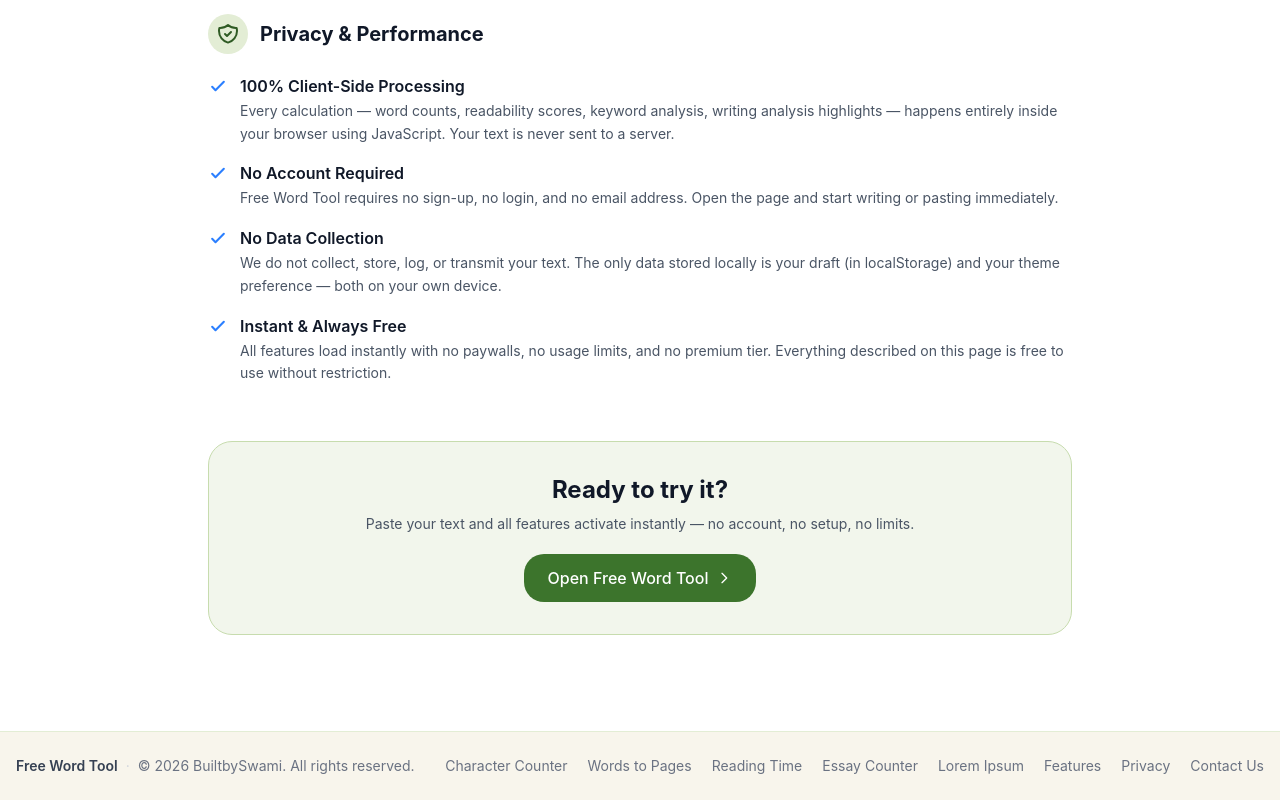
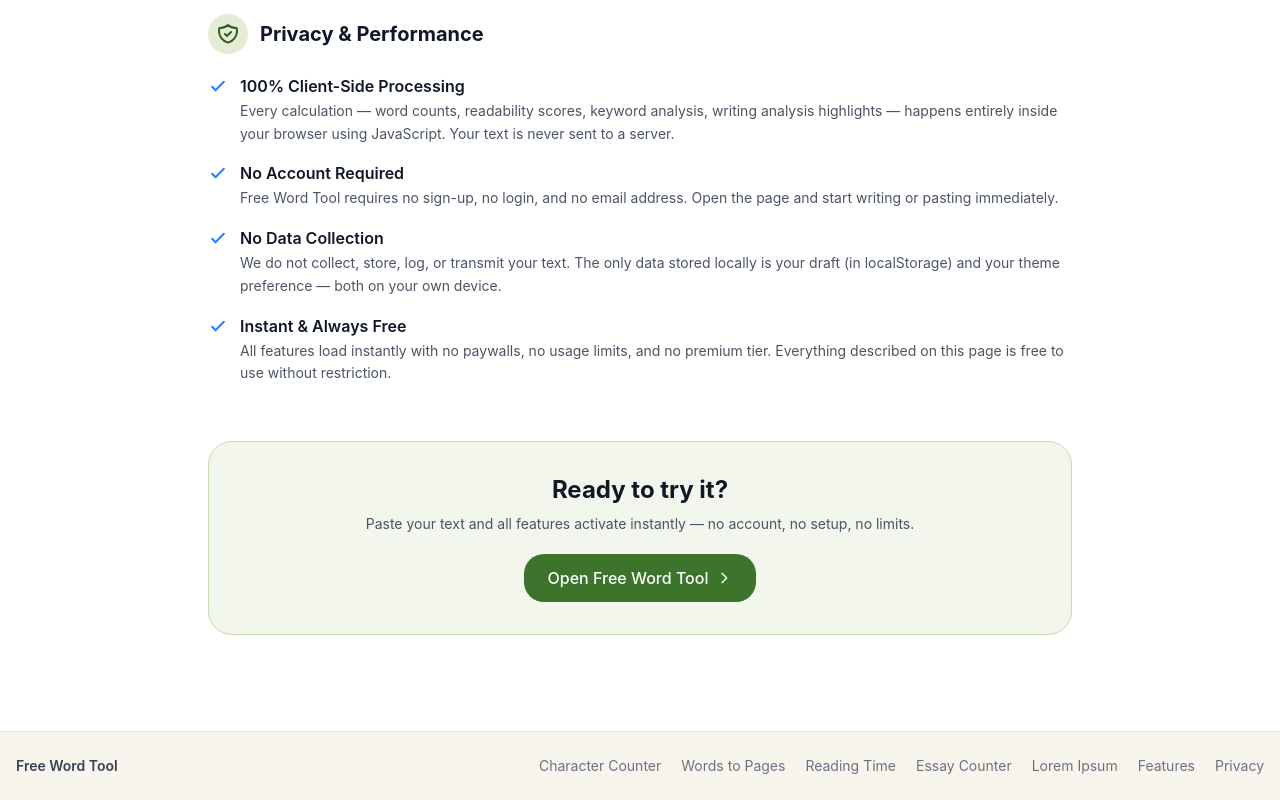
Before and after one commit to swamiguru/Freewordtool, an Astro site: page /features in a window 1280 px wide. Shown: the part 3916-4716 px from the top of the page. Built offline with nearby package versions, Linux system fonts and the light colour scheme; Astro itself is replaced by a stand-in of ours; a script that the page names is missing.

Commit message:
Disable contact-us page and remove footer copyright/attribution
- Add /contact-us → / redirect (301) in astro.config.mjs
- Remove © 2026 BuiltbySwami copyright line from all page footers
- Remove Contact Us footer link from all pages

Co-Authored-By: Claude Sonnet 4.6 <noreply@anthropic.com>

```diff
--- a/astro.config.mjs
+++ b/astro.config.mjs
@@ -6,6 +6,9 @@ import tailwindcss from '@tailwindcss/vite';
 // https://astro.build/config
 export default defineConfig({
   site: 'https://www.freewordtool.com',
+  redirects: {
+    '/contact-us': '/',
+  },
   vite: {
     plugins: [tailwindcss()]
   }
--- a/src/pages/character-counter.astro
+++ b/src/pages/character-counter.astro
@@ -124,7 +124,7 @@ const faqSchema = {
   <!-- Footer -->
   <footer class="border-t border-gray-200 dark:border-gray-800 bg-gray-50 dark:bg-gray-900 mt-auto">
     <div class="max-w-7xl mx-auto px-4 py-8 sm:py-6 flex flex-col items-center gap-4 text-center sm:flex-row sm:justify-between sm:gap-3 sm:text-left text-sm text-gray-500 dark:text-gray-400">
-      <div><a href="/" class="font-semibold text-gray-700 dark:text-gray-300 hover:text-blue-600 dark:hover:text-blue-400 transition-colors">Free Word Tool</a><span class="mx-2 text-gray-300 dark:text-gray-600">&middot;</span>&copy; 2026 <a href="https://www.builtbyswami.com/" target="_blank" rel="noopener noreferrer" class="hover:text-blue-600 dark:hover:text-blue-400 transition-colors">BuiltbySwami</a>. All rights reserved.</div>
+      <div><a href="/" class="font-semibold text-gray-700 dark:text-gray-300 hover:text-blue-600 dark:hover:text-blue-400 transition-colors">Free Word Tool</a></div>
       <nav class="flex flex-wrap items-center justify-center gap-x-5 gap-y-2">
         <a href="/character-counter" class="hover:text-blue-600 dark:hover:text-blue-400 transition-colors">Character Counter</a>
         <a href="/words-to-pages" class="hover:text-blue-600 dark:hover:text-blue-400 transition-colors">Words to Pages</a>
@@ -133,7 +133,7 @@ const faqSchema = {
         <a href="/lorem-ipsum-generator" class="hover:text-blue-600 dark:hover:text-blue-400 transition-colors">Lorem Ipsum</a>
         <a href="/features" class="hover:text-blue-600 dark:hover:text-blue-400 transition-colors">Features</a>
         <a href="/privacy" class="hover:text-blue-600 dark:hover:text-blue-400 transition-colors">Privacy</a>
-        <a href="/contact-us" class="hover:text-blue-600 dark:hover:text-blue-400 transition-colors">Contact Us</a>
+
       </nav>
     </div>
   </footer>
--- a/src/pages/essay-word-counter.astro
+++ b/src/pages/essay-word-counter.astro
@@ -122,7 +122,7 @@ const faqSchema = {
   <!-- Footer -->
   <footer class="border-t border-gray-200 dark:border-gray-800 bg-gray-50 dark:bg-gray-900 mt-4">
     <div class="max-w-7xl mx-auto px-4 py-8 sm:py-6 flex flex-col items-center gap-4 text-center sm:flex-row sm:justify-between sm:gap-3 sm:text-left text-sm text-gray-500 dark:text-gray-400">
-      <div><a href="/" class="font-semibold text-gray-700 dark:text-gray-300 hover:text-blue-600 dark:hover:text-blue-400 transition-colors">Free Word Tool</a><span class="mx-2 text-gray-300 dark:text-gray-600">&middot;</span>&copy; 2026 <a href="https://www.builtbyswami.com/" target="_blank" rel="noopener noreferrer" class="hover:text-blue-600 dark:hover:text-blue-400 transition-colors">BuiltbySwami</a>. All rights reserved.</div>
+      <div><a href="/" class="font-semibold text-gray-700 dark:text-gray-300 hover:text-blue-600 dark:hover:text-blue-400 transition-colors">Free Word Tool</a></div>
       <nav class="flex flex-wrap items-center justify-center gap-x-5 gap-y-2">
         <a href="/character-counter" class="hover:text-blue-600 dark:hover:text-blue-400 transition-colors">Character Counter</a>
         <a href="/words-to-pages" class="hover:text-blue-600 dark:hover:text-blue-400 transition-colors">Words to Pages</a>
@@ -131,7 +131,7 @@ const faqSchema = {
         <a href="/lorem-ipsum-generator" class="hover:text-blue-600 dark:hover:text-blue-400 transition-colors">Lorem Ipsum</a>
         <a href="/features" class="hover:text-blue-600 dark:hover:text-blue-400 transition-colors">Features</a>
         <a href="/privacy" class="hover:text-blue-600 dark:hover:text-blue-400 transition-colors">Privacy</a>
-        <a href="/contact-us" class="hover:text-blue-600 dark:hover:text-blue-400 transition-colors">Contact Us</a>
+
       </nav>
     </div>
   </footer>
--- a/src/pages/features.astro
+++ b/src/pages/features.astro
@@ -201,7 +201,7 @@ const groups = [
 
   <footer class="border-t border-gray-200 dark:border-gray-800 bg-gray-50 dark:bg-gray-900 mt-12">
     <div class="max-w-7xl mx-auto px-4 py-8 sm:py-6 flex flex-col items-center gap-4 text-center sm:flex-row sm:justify-between sm:gap-3 sm:text-left text-sm text-gray-500 dark:text-gray-400">
-      <div><a href="/" class="font-semibold text-gray-700 dark:text-gray-300 hover:text-blue-600 dark:hover:text-blue-400 transition-colors">Free Word Tool</a><span class="mx-2 text-gray-300 dark:text-gray-600">&middot;</span>&copy; 2026 <a href="https://www.builtbyswami.com/" target="_blank" rel="noopener noreferrer" class="hover:text-blue-600 dark:hover:text-blue-400 transition-colors">BuiltbySwami</a>. All rights reserved.</div>
+      <div><a href="/" class="font-semibold text-gray-700 dark:text-gray-300 hover:text-blue-600 dark:hover:text-blue-400 transition-colors">Free Word Tool</a></div>
       <nav class="flex flex-wrap items-center justify-center gap-x-5 gap-y-2">
         <a href="/character-counter" class="hover:text-blue-600 dark:hover:text-blue-400 transition-colors">Character Counter</a>
         <a href="/words-to-pages" class="hover:text-blue-600 dark:hover:text-blue-400 transition-colors">Words to Pages</a>
@@ -210,7 +210,7 @@ const groups = [
         <a href="/lorem-ipsum-generator" class="hover:text-blue-600 dark:hover:text-blue-400 transition-colors">Lorem Ipsum</a>
         <a href="/features" class="hover:text-blue-600 dark:hover:text-blue-400 transition-colors">Features</a>
         <a href="/privacy" class="hover:text-blue-600 dark:hover:text-blue-400 transition-colors">Privacy</a>
-        <a href="/contact-us" class="hover:text-blue-600 dark:hover:text-blue-400 transition-colors">Contact Us</a>
+
       </nav>
     </div>
   </footer>
--- a/src/pages/index.astro
+++ b/src/pages/index.astro
@@ -175,7 +175,7 @@ const appSchema = {
   <!-- Footer -->
   <footer class="border-t border-gray-200 dark:border-gray-800 bg-gray-50 dark:bg-gray-900">
     <div class="max-w-7xl mx-auto px-4 py-8 sm:py-6 flex flex-col items-center gap-4 text-center sm:flex-row sm:justify-between sm:gap-3 sm:text-left text-sm text-gray-500 dark:text-gray-400">
-      <div><a href="/" class="font-semibold text-gray-700 dark:text-gray-300 hover:text-blue-600 dark:hover:text-blue-400 transition-colors">Free Word Tool</a><span class="mx-2 text-gray-300 dark:text-gray-600">&middot;</span>&copy; 2026 <a href="https://www.builtbyswami.com/" target="_blank" rel="noopener noreferrer" class="hover:text-blue-600 dark:hover:text-blue-400 transition-colors">BuiltbySwami</a>. All rights reserved.</div>
+      <div><a href="/" class="font-semibold text-gray-700 dark:text-gray-300 hover:text-blue-600 dark:hover:text-blue-400 transition-colors">Free Word Tool</a></div>
       <nav class="flex flex-wrap items-center justify-center gap-x-5 gap-y-2">
         <a href="/character-counter" class="hover:text-blue-600 dark:hover:text-blue-400 transition-colors">Character Counter</a>
         <a href="/words-to-pages" class="hover:text-blue-600 dark:hover:text-blue-400 transition-colors">Words to Pages</a>
@@ -184,7 +184,7 @@ const appSchema = {
         <a href="/lorem-ipsum-generator" class="hover:text-blue-600 dark:hover:text-blue-400 transition-colors">Lorem Ipsum</a>
         <a href="/features" class="hover:text-blue-600 dark:hover:text-blue-400 transition-colors">Features</a>
         <a href="/privacy" class="hover:text-blue-600 dark:hover:text-blue-400 transition-colors">Privacy</a>
-        <a href="/contact-us" class="hover:text-blue-600 dark:hover:text-blue-400 transition-colors">Contact Us</a>
+
       </nav>
     </div>
   </footer>
--- a/src/pages/lorem-ipsum-generator.astro
+++ b/src/pages/lorem-ipsum-generator.astro
@@ -188,7 +188,7 @@ const faqs = [
 
   <footer class="border-t border-gray-200 dark:border-gray-800 bg-gray-50 dark:bg-gray-900 mt-12">
     <div class="max-w-7xl mx-auto px-4 py-8 sm:py-6 flex flex-col items-center gap-4 text-center sm:flex-row sm:justify-between sm:gap-3 sm:text-left text-sm text-gray-500 dark:text-gray-400">
-      <div><a href="/" class="font-semibold text-gray-700 dark:text-gray-300 hover:text-blue-600 dark:hover:text-blue-400 transition-colors">Free Word Tool</a><span class="mx-2 text-gray-300 dark:text-gray-600">&middot;</span>&copy; 2026 <a href="https://www.builtbyswami.com/" target="_blank" rel="noopener noreferrer" class="hover:text-blue-600 dark:hover:text-blue-400 transition-colors">BuiltbySwami</a>. All rights reserved.</div>
+      <div><a href="/" class="font-semibold text-gray-700 dark:text-gray-300 hover:text-blue-600 dark:hover:text-blue-400 transition-colors">Free Word Tool</a></div>
       <nav class="flex flex-wrap items-center justify-center gap-x-5 gap-y-2">
         <a href="/character-counter" class="hover:text-blue-600 dark:hover:text-blue-400 transition-colors">Character Counter</a>
         <a href="/words-to-pages" class="hover:text-blue-600 dark:hover:text-blue-400 transition-colors">Words to Pages</a>
@@ -197,7 +197,7 @@ const faqs = [
         <a href="/lorem-ipsum-generator" class="hover:text-blue-600 dark:hover:text-blue-400 transition-colors">Lorem Ipsum</a>
         <a href="/features" class="hover:text-blue-600 dark:hover:text-blue-400 transition-colors">Features</a>
         <a href="/privacy" class="hover:text-blue-600 dark:hover:text-blue-400 transition-colors">Privacy</a>
-        <a href="/contact-us" class="hover:text-blue-600 dark:hover:text-blue-400 transition-colors">Contact Us</a>
+
       </nav>
     </div>
   </footer>
--- a/src/pages/privacy.astro
+++ b/src/pages/privacy.astro
@@ -119,7 +119,7 @@ import Layout from '../layouts/Layout.astro';
 
   <footer class="border-t border-gray-200 dark:border-gray-800 bg-gray-50 dark:bg-gray-900 mt-12">
     <div class="max-w-7xl mx-auto px-4 py-8 sm:py-6 flex flex-col items-center gap-4 text-center sm:flex-row sm:justify-between sm:gap-3 sm:text-left text-sm text-gray-500 dark:text-gray-400">
-      <div><a href="/" class="font-semibold text-gray-700 dark:text-gray-300 hover:text-blue-600 dark:hover:text-blue-400 transition-colors">Free Word Tool</a><span class="mx-2 text-gray-300 dark:text-gray-600">&middot;</span>&copy; 2026 <a href="https://www.builtbyswami.com/" target="_blank" rel="noopener noreferrer" class="hover:text-blue-600 dark:hover:text-blue-400 transition-colors">BuiltbySwami</a>. All rights reserved.</div>
+      <div><a href="/" class="font-semibold text-gray-700 dark:text-gray-300 hover:text-blue-600 dark:hover:text-blue-400 transition-colors">Free Word Tool</a></div>
       <nav class="flex flex-wrap items-center justify-center gap-x-5 gap-y-2">
         <a href="/character-counter" class="hover:text-blue-600 dark:hover:text-blue-400 transition-colors">Character Counter</a>
         <a href="/words-to-pages" class="hover:text-blue-600 dark:hover:text-blue-400 transition-colors">Words to Pages</a>
--- a/src/pages/reading-time-calculator.astro
+++ b/src/pages/reading-time-calculator.astro
@@ -201,7 +201,7 @@ const referenceRows = [
 
   <footer class="border-t border-gray-200 dark:border-gray-800 bg-gray-50 dark:bg-gray-900 mt-12">
     <div class="max-w-7xl mx-auto px-4 py-8 sm:py-6 flex flex-col items-center gap-4 text-center sm:flex-row sm:justify-between sm:gap-3 sm:text-left text-sm text-gray-500 dark:text-gray-400">
-      <div><a href="/" class="font-semibold text-gray-700 dark:text-gray-300 hover:text-blue-600 dark:hover:text-blue-400 transition-colors">Free Word Tool</a><span class="mx-2 text-gray-300 dark:text-gray-600">&middot;</span>&copy; 2026 <a href="https://www.builtbyswami.com/" target="_blank" rel="noopener noreferrer" class="hover:text-blue-600 dark:hover:text-blue-400 transition-colors">BuiltbySwami</a>. All rights reserved.</div>
+      <div><a href="/" class="font-semibold text-gray-700 dark:text-gray-300 hover:text-blue-600 dark:hover:text-blue-400 transition-colors">Free Word Tool</a></div>
       <nav class="flex flex-wrap items-center justify-center gap-x-5 gap-y-2">
         <a href="/character-counter" class="hover:text-blue-600 dark:hover:text-blue-400 transition-colors">Character Counter</a>
         <a href="/words-to-pages" class="hover:text-blue-600 dark:hover:text-blue-400 transition-colors">Words to Pages</a>
@@ -210,7 +210,7 @@ const referenceRows = [
         <a href="/lorem-ipsum-generator" class="hover:text-blue-600 dark:hover:text-blue-400 transition-colors">Lorem Ipsum</a>
         <a href="/features" class="hover:text-blue-600 dark:hover:text-blue-400 transition-colors">Features</a>
         <a href="/privacy" class="hover:text-blue-600 dark:hover:text-blue-400 transition-colors">Privacy</a>
-        <a href="/contact-us" class="hover:text-blue-600 dark:hover:text-blue-400 transition-colors">Contact Us</a>
+
       </nav>
     </div>
   </footer>
--- a/src/pages/words-to-pages.astro
+++ b/src/pages/words-to-pages.astro
@@ -203,7 +203,7 @@ const referenceRows = [
 
   <footer class="border-t border-gray-200 dark:border-gray-800 bg-gray-50 dark:bg-gray-900 mt-12">
     <div class="max-w-7xl mx-auto px-4 py-8 sm:py-6 flex flex-col items-center gap-4 text-center sm:flex-row sm:justify-between sm:gap-3 sm:text-left text-sm text-gray-500 dark:text-gray-400">
-      <div><a href="/" class="font-semibold text-gray-700 dark:text-gray-300 hover:text-blue-600 dark:hover:text-blue-400 transition-colors">Free Word Tool</a><span class="mx-2 text-gray-300 dark:text-gray-600">&middot;</span>&copy; 2026 <a href="https://www.builtbyswami.com/" target="_blank" rel="noopener noreferrer" class="hover:text-blue-600 dark:hover:text-blue-400 transition-colors">BuiltbySwami</a>. All rights reserved.</div>
+      <div><a href="/" class="font-semibold text-gray-700 dark:text-gray-300 hover:text-blue-600 dark:hover:text-blue-400 transition-colors">Free Word Tool</a></div>
       <nav class="flex flex-wrap items-center justify-center gap-x-5 gap-y-2">
         <a href="/character-counter" class="hover:text-blue-600 dark:hover:text-blue-400 transition-colors">Character Counter</a>
         <a href="/words-to-pages" class="hover:text-blue-600 dark:hover:text-blue-400 transition-colors">Words to Pages</a>
@@ -212,7 +212,7 @@ const referenceRows = [
         <a href="/lorem-ipsum-generator" class="hover:text-blue-600 dark:hover:text-blue-400 transition-colors">Lorem Ipsum</a>
         <a href="/features" class="hover:text-blue-600 dark:hover:text-blue-400 transition-colors">Features</a>
         <a href="/privacy" class="hover:text-blue-600 dark:hover:text-blue-400 transition-colors">Privacy</a>
-        <a href="/contact-us" class="hover:text-blue-600 dark:hover:text-blue-400 transition-colors">Contact Us</a>
+
       </nav>
     </div>
   </footer>
```
